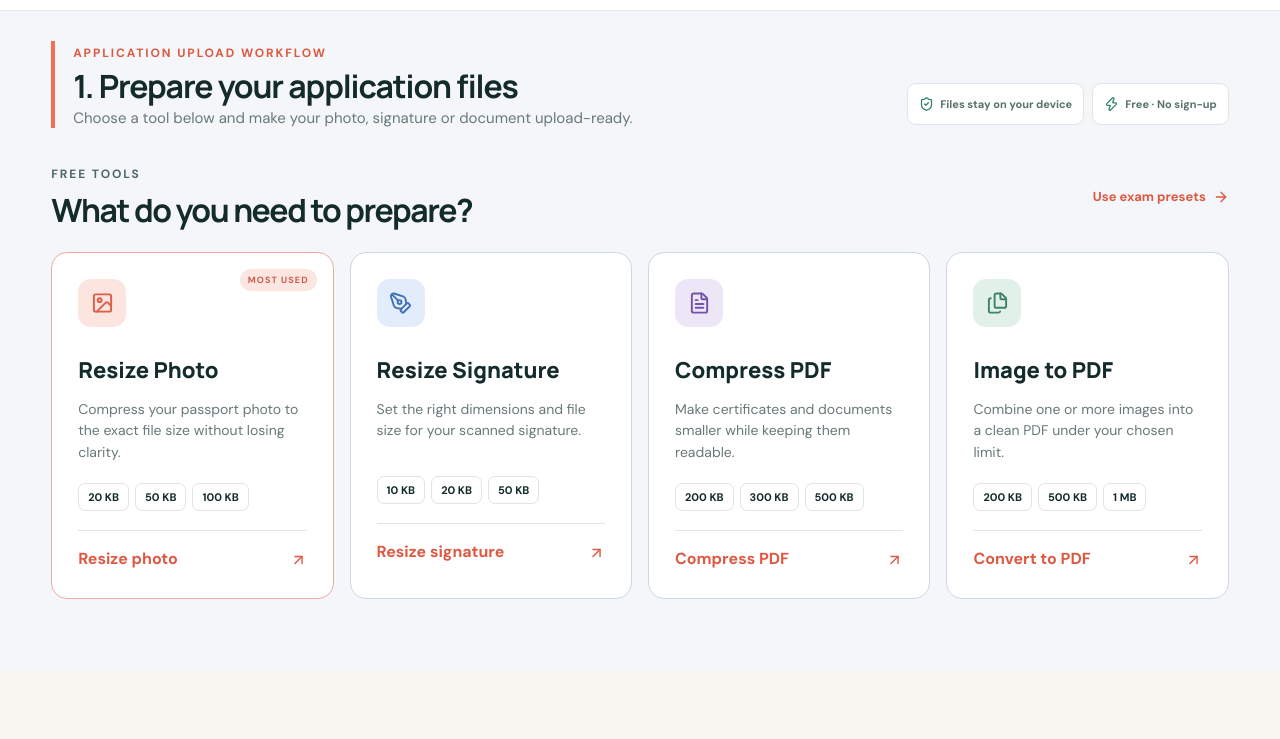
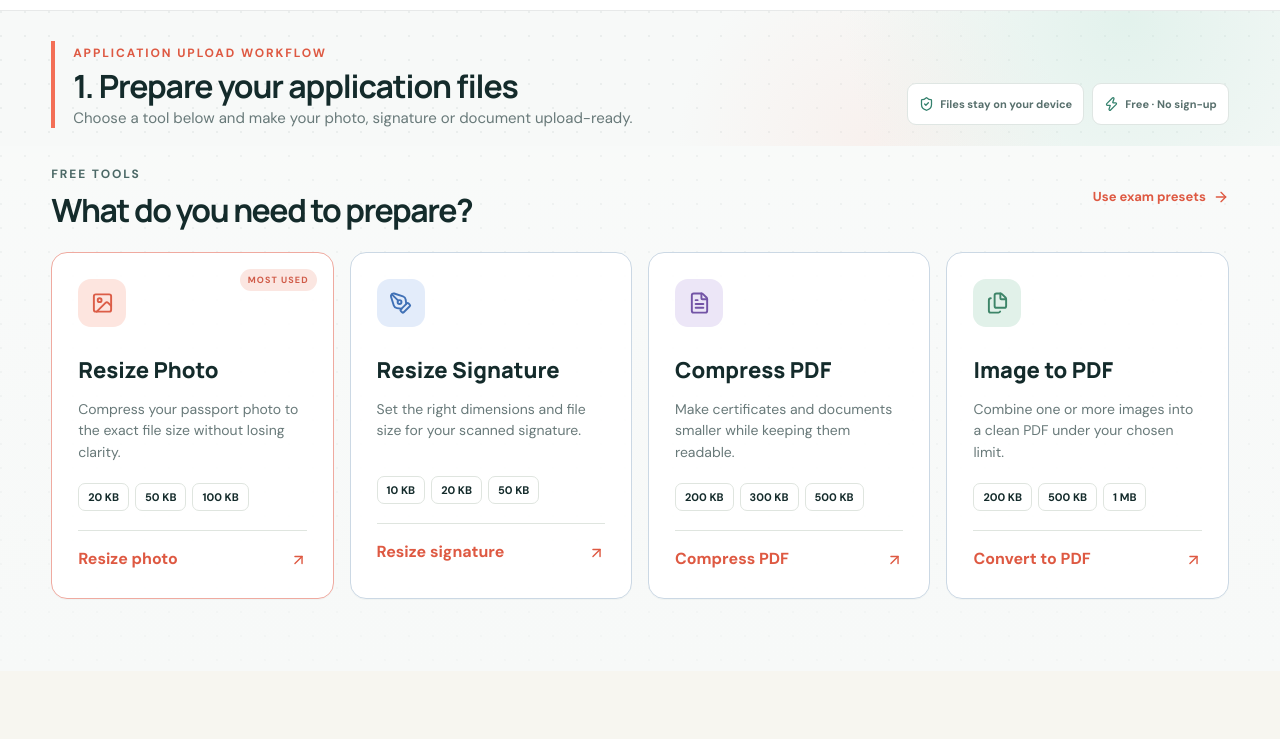
Before and after one commit to Didar-Ahmad/formfit-government-exam-helper, a website: page index.html in a window 1280 px wide. Shown: the part 61-800 px from the top of the page. Drawn offline with nearby package versions, Linux system fonts and the light colour scheme.

Commit message:
Add subtle professional background texture

```diff
--- a/hero.css
+++ b/hero.css
@@ -1,6 +1,21 @@
-body { background: #f4f6fa; }
+body {
+  background-color: #f7f9f8;
+  background-image:
+    radial-gradient(circle at 1px 1px, rgba(23, 59, 58, .055) 1px, transparent 1.2px);
+  background-size: 24px 24px;
+}
 .site-header { height: 72px; background: rgba(255,255,255,.96); }
-.direct-intro { display:flex;align-items:flex-end;justify-content:space-between;gap:32px;padding:30px max(4vw,30px) 18px; }
+.direct-intro {
+  position: relative;
+  display:flex;
+  align-items:flex-end;
+  justify-content:space-between;
+  gap:32px;
+  padding:30px max(4vw,30px) 18px;
+  background:
+    radial-gradient(circle at 88% 5%, rgba(198, 232, 220, .42), transparent 25%),
+    radial-gradient(circle at 68% 100%, rgba(250, 223, 216, .32), transparent 22%);
+}
 .workflow-heading { padding-left:18px;border-left:4px solid var(--coral); }
 .workflow-heading .kicker { color:var(--coral-dark); }
 .workflow-heading h1 { margin:6px 0 3px;font-size:clamp(27px,2.5vw,38px);line-height:1.15;letter-spacing:-.035em; }
@@ -8,13 +23,16 @@ body { background: #f4f6fa; }
 .direct-trust { display:flex;gap:8px;padding-bottom:3px; }
 .direct-trust span { display:flex;align-items:center;gap:6px;padding:8px 11px;border:1px solid #dfe6e3;border-radius:9px;background:#fff;color:#58706d;font-size:11px;font-weight:700; }
 .direct-trust svg { width:15px;color:#34816d; }
-.tools-section { padding:16px max(4vw,30px) 72px;background:transparent; }
+.tools-section {
+  padding:16px max(4vw,30px) 72px;
+  background: linear-gradient(180deg, rgba(255,255,255,.18), rgba(247,249,248,.68));
+}
 .section-heading.compact-heading { align-items:center;margin-bottom:20px; }
 .compact-heading h2 { margin-top:5px;font-size:clamp(26px,2.5vw,36px); }
 .preset-jump { display:inline-flex;align-items:center;gap:7px;color:var(--coral-dark);font-size:13px;font-weight:800;text-decoration:none; }
 .preset-jump svg { width:16px; }
 .tool-grid { gap:16px; }
-.tool-card { min-height:292px;padding:26px;border-color:#cbd8e4;border-radius:16px;background:#fff;box-shadow:none; }
+.tool-card { min-height:292px;padding:26px;border-color:#cbd8e4;border-radius:16px;background:rgba(255,255,255,.96);box-shadow:0 1px 0 rgba(23,59,58,.03); }
 .tool-card.featured { border-color:#efaaa0; }
 .tool-card:hover { border-color:#84a49b;box-shadow:0 12px 28px rgba(26,52,48,.08); }
 .tool-card h3 { font-size:22px; }
```
